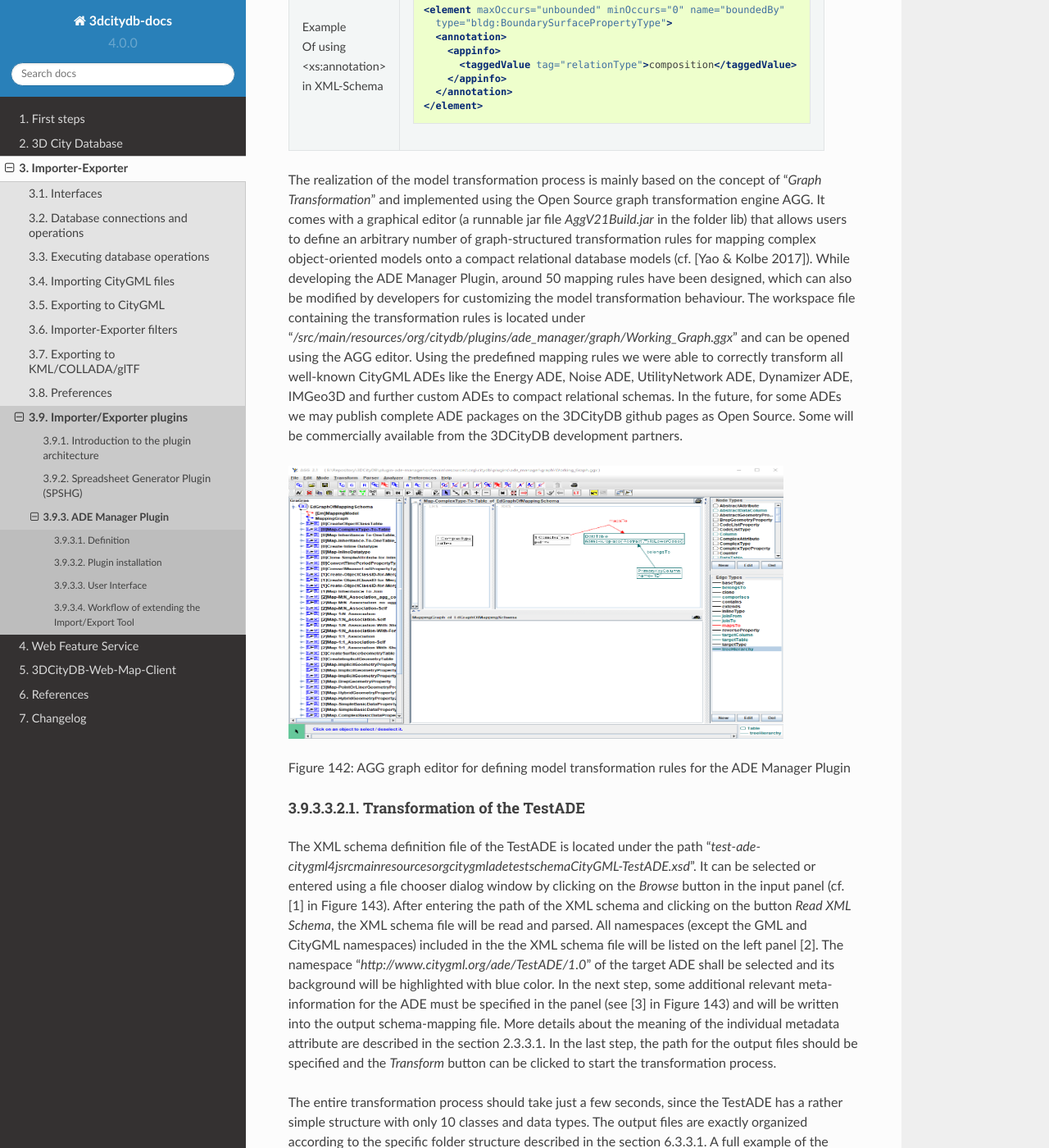
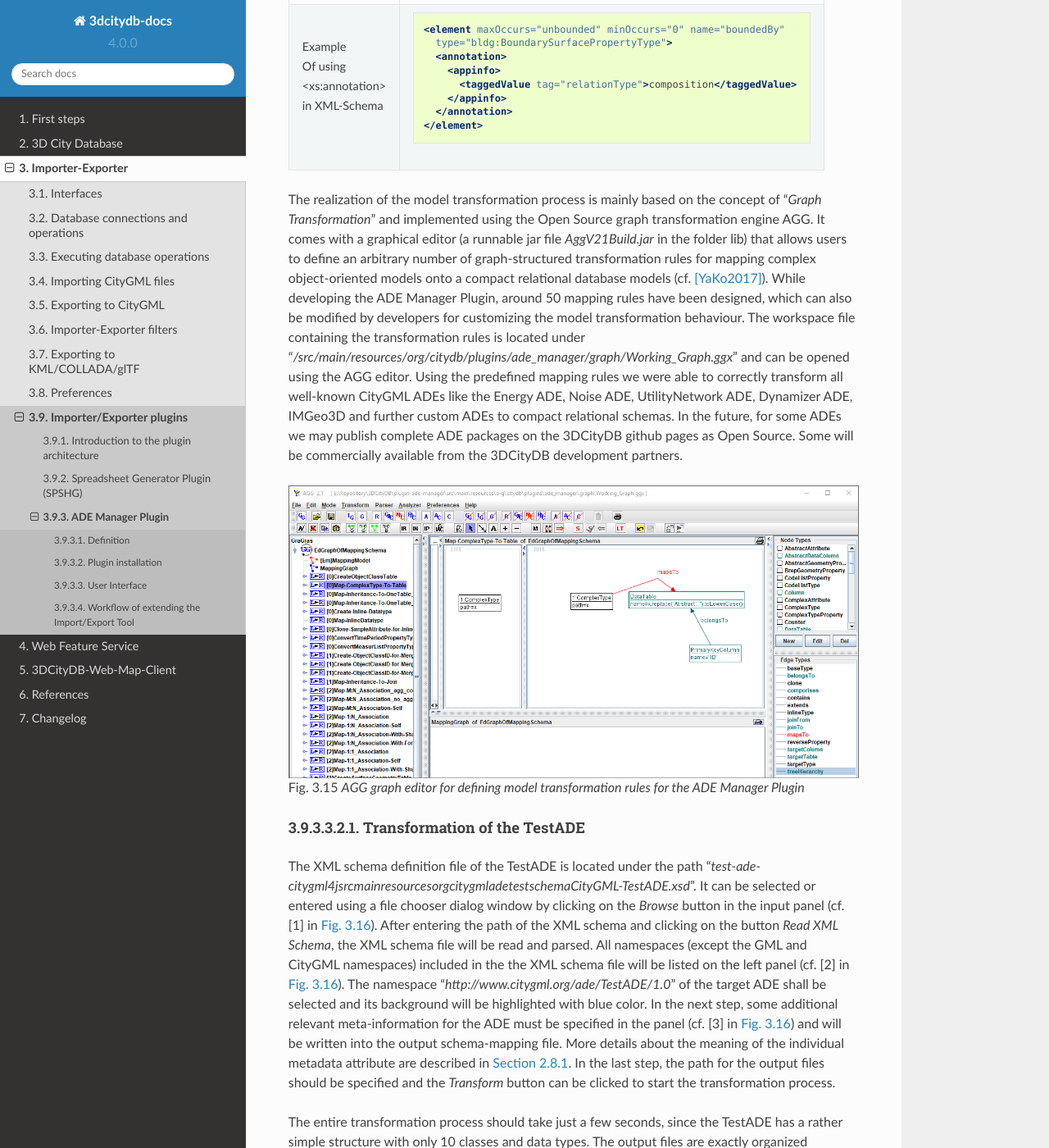
Before and after one commit to 3dcitydb/3dcitydb-docs, a Sphinx documentation site: the page built from source/impexp/plugins/ade-manager.rst, in a window 1280 px wide and 1400 px high, scrolled down 7275 px. Shown: the whole window at 82% size. Built offline with Sphinx 7.4.7 and the Read the Docs theme 2.0.0, drawn with Linux system fonts in a browser that asks for light colours; pages that are not in the unit, such as notebooks, are missing from menus; some of the changed text lies outside the part shown.

Commit message:
completed chapter "ADE Manager Plugin"

```diff
--- a/source/impexp/plugins/ade-manager.rst
+++ b/source/impexp/plugins/ade-manager.rst
@@ -186,7 +186,7 @@
 ADE are usually missing in its XML schema, since they cannot be encoded
 using the native syntax of the XML schema and will be lost while
 deriving the XML schema from its ADE’s UML model (e.g. when using a
-transformation tool like ‘ShapeChange’ [8]_). Moreover, some certain
+transformation tool like ‘ShapeChange’ (cf. [SHAP2019]_). Moreover, some certain
 kinds of meta-information can even not be represented in the UML model.
 A good model-driven solution for solving this issue is to extend the UML
 model by adding a few specific *taggedValues* (cf. the table below)
@@ -278,7 +278,7 @@
 editor (a runnable jar file *AggV21Build.jar* in the folder lib) that
 allows users to define an arbitrary number of graph-structured
 transformation rules for mapping complex object-oriented models onto a
-compact relational database models (cf. [Yao & Kolbe 2017]). While
+compact relational database models (cf. [YaKo2017]_). While
 developing the ADE Manager Plugin, around 50 mapping rules have been
 designed, which can also be modified by developers for customizing the
 model transformation behaviour. The workspace file containing the
@@ -292,10 +292,10 @@
 3DCityDB github pages as Open Source. Some will be commercially
 available from the 3DCityDB development partners.
 
-|image172|
+.. figure:: ../../media/ade_manager_plugin_AGG_user_interface.png
+   :name: ade_manager_plugin_AGG_user_interface
 
-Figure 142: AGG graph editor for defining model transformation rules for
-the ADE Manager Plugin
+   AGG graph editor for defining model transformation rules for the ADE Manager Plugin
 
 Transformation of the TestADE
 """""""""""""""""""""""""""""
@@ -303,34 +303,34 @@
 The XML schema definition file of the TestADE is located under the path
 “\ *test-ade-citygml4j\src\main\resources\org\citygml\ade\test\schema\CityGML-TestADE.xsd*\ ”.
 It can be selected or entered using a file chooser dialog window by
-clicking on the *Browse* button in the input panel (cf. [1] in Figure
-143). After entering the path of the XML schema and clicking on the
+clicking on the *Browse* button in the input panel (cf. [1] in
+:numref:`ade_manager_plugin_schema_transform_GUI`). After entering the path of the XML schema and clicking on the
 button *Read XML Schema*, the XML schema file will be read and parsed.
 All namespaces (except the GML and CityGML namespaces) included in the
-the XML schema file will be listed on the left panel [2]. The namespace
+the XML schema file will be listed on the left panel (cf. [2] in
+:numref:`ade_manager_plugin_schema_transform_GUI`). The namespace
 “\ *http://www.citygml.org/ade/TestADE/1.0*\ ” of the target ADE shall
 be selected and its background will be highlighted with blue color. In
 the next step, some additional relevant meta-information for the ADE
-must be specified in the panel (see [3] in Figure 143) and will be
+must be specified in the panel (cf. [3] in :numref:`ade_manager_plugin_schema_transform_GUI`) and will be
 written into the output schema-mapping file. More details about the
-meaning of the individual metadata attribute are described in the
-section 2.3.3.1. In the last step, the path for the output files should
+meaning of the individual metadata attribute are described in
+:numref:`schema_metadata_model`. In the last step, the path for the output files should
 be specified and the *Transform* button can be clicked to start the
 transformation process.
 
 The entire transformation process should take just a few seconds, since
 the TestADE has a rather simple structure with only 10 classes and data
 types. The output files are exactly organized according to the specific
-folder structure described in the section 6.3.3.1. A full example of the
+folder structure described in :numref:`ade_manager_plugin_registration`. A full example of the
 output files is located under the path *“test-ade-citydb\resources*\ ”
 which can be directly used as the input folder for performing the ADE
 registration into a 3DCityDB instance.
 
-|image173|
+.. figure:: ../../media/ade_manager_plugin_schema_transform_GUI.png
+   :name: ade_manager_plugin_schema_transform_GUI
 
-Figure 143: GUI panel for transforming XML schema to 3DCityDB database
-schema and schema-mapping file
-
+   GUI panel for transforming XML schema to 3DCityDB database schema and schema-mapping file
 
 .. _extend-impexp:
 
@@ -360,10 +360,10 @@
 -  Copy the **extension-test-ade** folder into the **ade-extension**
    folder. The folder structure should look like below.
 
-|image174|
+.. figure:: ../../media/ade_manager_plugin_impexp_folder_structure.png
+   :name: ade_manager_plugin_impexp_folder_structure
 
-Figure 144: Folder structure of the Import/Export tool with ADE
-extensions
+   Folder structure of the Import/Export tool with ADE extensions
 
 -  Start the Import/Export tool. The JAR files in the
    *extension-test-ade/lib* folder along with the schema-mapping file in
@@ -383,42 +383,44 @@
 still not. Therefore, the next step is to use the ADE Manager plugin to
 complete the ADE registration and database schema creation.
 
-|image175|
+.. figure:: ../../media/ade_manager_plugin_impexp_support_status_no.png
+   :name: ade_manager_plugin_impexp_support_status_no
 
-Figure 145: User interface for checking the status of ADE support of
-database and Import/Export tool
+   User interface for checking the status of ADE support of database and Import/Export tool
 
 -  Activate the ADE Manager Plugin and follow the operation steps
-   described in the section 6.3.3.1.
+   described in :numref:`ade_manager_plugin_registration`.
 
 -  Reconnect the TestADE database again. The ADE status panel should be
    updated like the figure below.
 
-|image176|
+.. figure:: ../../media/ade_manager_plugin_impexp_support_status_yes.png
+   :name: ade_manager_plugin_impexp_support_status_yes
 
-Figure 146: Status indicating the full support of database and
-Import/Export tool
+   Status indicating the full support of database and Import/Export tool
 
 -  To test the Import/Export function, open the Import panel and the
    select the ADE datasets which are located under the path
-   “\ *resources\datasets\\*\ ”
+   “\ *resources\\datasets\\*\ ”
 
 It is possible to use the filter options of the CityGML import panel to
 import a subset of the ADE datasets. For example, if the the **Feature
 classes** filter is used (cf. the figure below), only TestADE feature
 objects will be imported.
 
-|image177|
+.. figure:: ../../media/ade_manager_plugin_citygml_import_filter.png
+   :name: ade_manager_plugin_citygml_import_filter
 
-Figure 147: Import of ADE dataset using Feature Class filter
+   Import of ADE dataset using Feature Class filter
 
 A summary of the ADE import process is printed in the console window
 like the following screenshot:
 
-|image178|
+.. figure:: ../../media/ade_manager_plugin_citygml_import_summary.png
+   :name: ade_manager_plugin_citygml_import_summary
+   :width: 4.5in
 
-Figure 148: Console window displaying the summary of the ADE import
-process
+   Console window displaying the summary of the ADE import process
 
 -  Activate the **Database** panel and activate the **Database report**
    subpanel.
@@ -426,82 +428,22 @@
 -  Click on the **Generate database report** button to generate a
    statistic of the data contents stored in the ADE tables.
 
-|image179|
+.. figure:: ../../media/ade_manager_plugin_database_report.png
+   :name: ade_manager_plugin_database_report
 
-Figure 149: Console window showing a statistic of the ADE tables
+   Console window showing a statistic of the ADE tables
 
 The operation steps for performing ADE export are very similar to those
 for the ADE import.
 
 -  Activate the **Export** panel and configure the filter options e.g.
-   activate the **Feature class** filter and choose the “\ **TestADE”
-   **
+   activate the **Feature class** filter and choose the **TestADE**
 
 -  Click on the **Export** button to start the export process. The
    export configuration and a summary of the ADE export process is shown
    in the figure below:
 
+.. figure:: ../../media/ade_manager_plugin_citygml_export_summary.png
+   :name: ade_manager_plugin_citygml_export_summary
 
-.. |image165| image:: ../../media/image173.png
-   :width: 5.11811in
-   :height: 3.77596in
-
-.. |image166| image:: ../../media/image174.png
-   :width: 6.3in
-   :height: 6.92708in
-
-.. |image167| image:: ../../media/image175.png
-   :width: 2.63308in
-   :height: 2.10417in
-
-.. |image168| image:: ../../media/image176.png
-   :width: 6.3in
-   :height: 2.25972in
-
-.. |image169| image:: ../../media/image177.png
-   :width: 6.3in
-   :height: 2.45625in
-
-.. |image170| image:: ../../media/image178.png
-   :width: 2.9375in
-   :height: 2.7731in
-
-.. |image171| image:: ../../media/image179.png
-   :width: 4.75in
-   :height: 3.11914in
-
-.. |image172| image:: ../../media/image180.png
-   :width: 6.29694in
-   :height: 3.46512in
-
-.. |image173| image:: ../../media/image181.jpg
-   :width: 5.51181in
-   :height: 3.60313in
-
-.. |image174| image:: ../../media/image182.png
-   :width: 2.35347in
-   :height: 3.95715in
-
-.. |image175| image:: ../../media/image183.png
-   :width: 6.3in
-   :height: 3.52083in
-
-.. |image176| image:: ../../media/image184.png
-   :width: 6.3in
-   :height: 3.36458in
-
-.. |image177| image:: ../../media/image185.png
-   :width: 6.3in
-   :height: 7.14931in
-
-.. |image178| image:: ../../media/image186.png
-   :width: 4.0279in
-   :height: 2.25in
-
-.. |image179| image:: ../../media/image187.png
-   :width: 6.3in
-   :height: 4.32778in
-
-.. |image180| image:: ../../media/image188.png
-   :width: 6.3in
-   :height: 4.17917in
+   Console window showing a summary of ADE export
--- a/source/references/literature.rst
+++ b/source/references/literature.rst
@@ -192,7 +194,7 @@
 2. 2016, Wichmann Verlag, Berlin. Weblink (accessed September 2018):
 http://mediatum.ub.tum.de/doc/1296408/547142.pdf
 
-Yao, Z., Kolbe, T. H. (2017): *Dynamically Extending Spatial Databases
+.. [YaKo2017] Yao, Z., Kolbe, T. H. (2017): *Dynamically Extending Spatial Databases
 to support CityGML Application Domain Extensions using Graph
 Transformations*. In: Kersten, T.P. (ed.): Beitrag zur 37.
 Wissenschaftlich-Technische Jahrestagung der DGPF. Deutsche Gesellschaft
```
Also changed, not shown: other parts of source/impexp/plugins/ade-manager.rst (+2 -2 lines), other parts of source/references/literature.rst (+2 -0 lines), source/media/ade_manager_plugin_AGG_user_interface.png (added), source/media/ade_manager_plugin_citygml_export_summary.png (added), source/media/ade_manager_plugin_citygml_import_filter.png (added), source/media/ade_manager_plugin_citygml_import_summary.png (added), source/media/ade_manager_plugin_database_report.png (added), source/media/ade_manager_plugin_impexp_folder_structure.png (added), source/media/ade_manager_plugin_impexp_support_status_no.png (added), source/media/ade_manager_plugin_impexp_support_status_yes.png (added), source/media/ade_manager_plugin_schema_transform_GUI.png (added).
